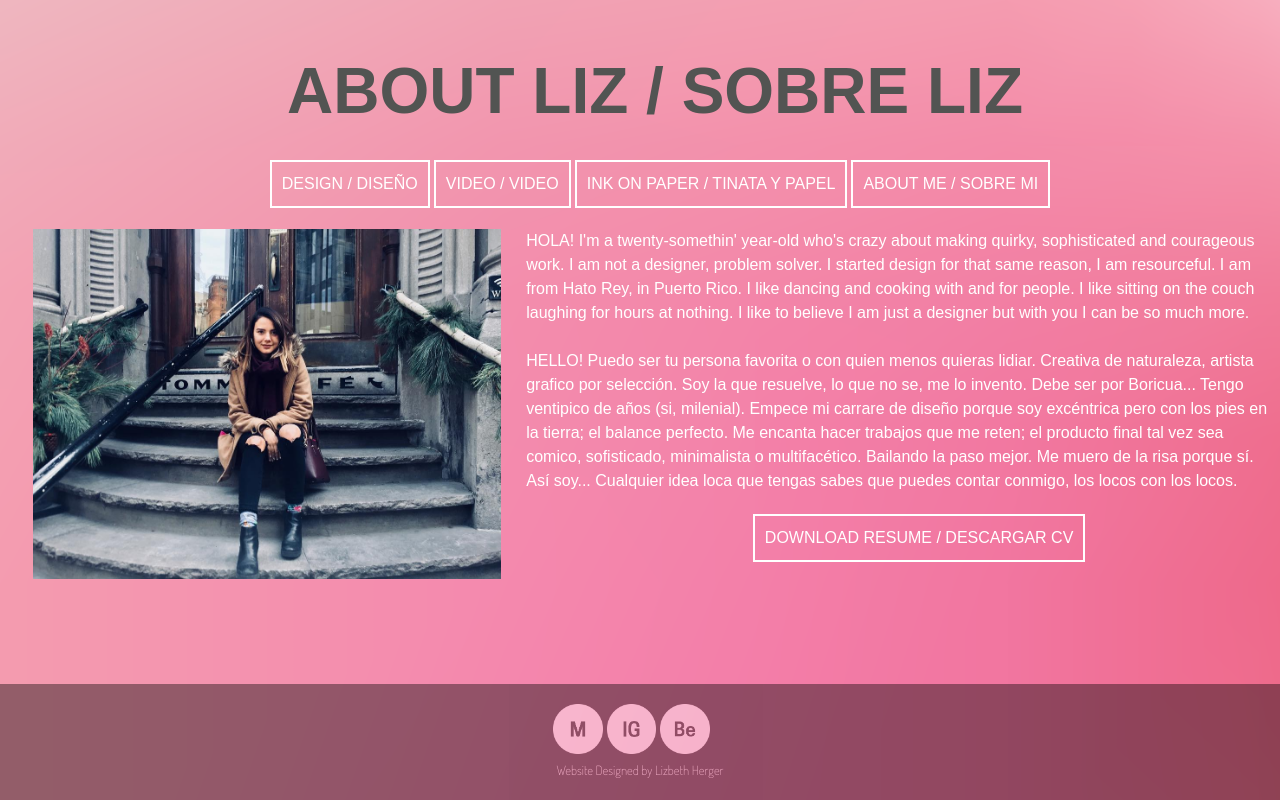
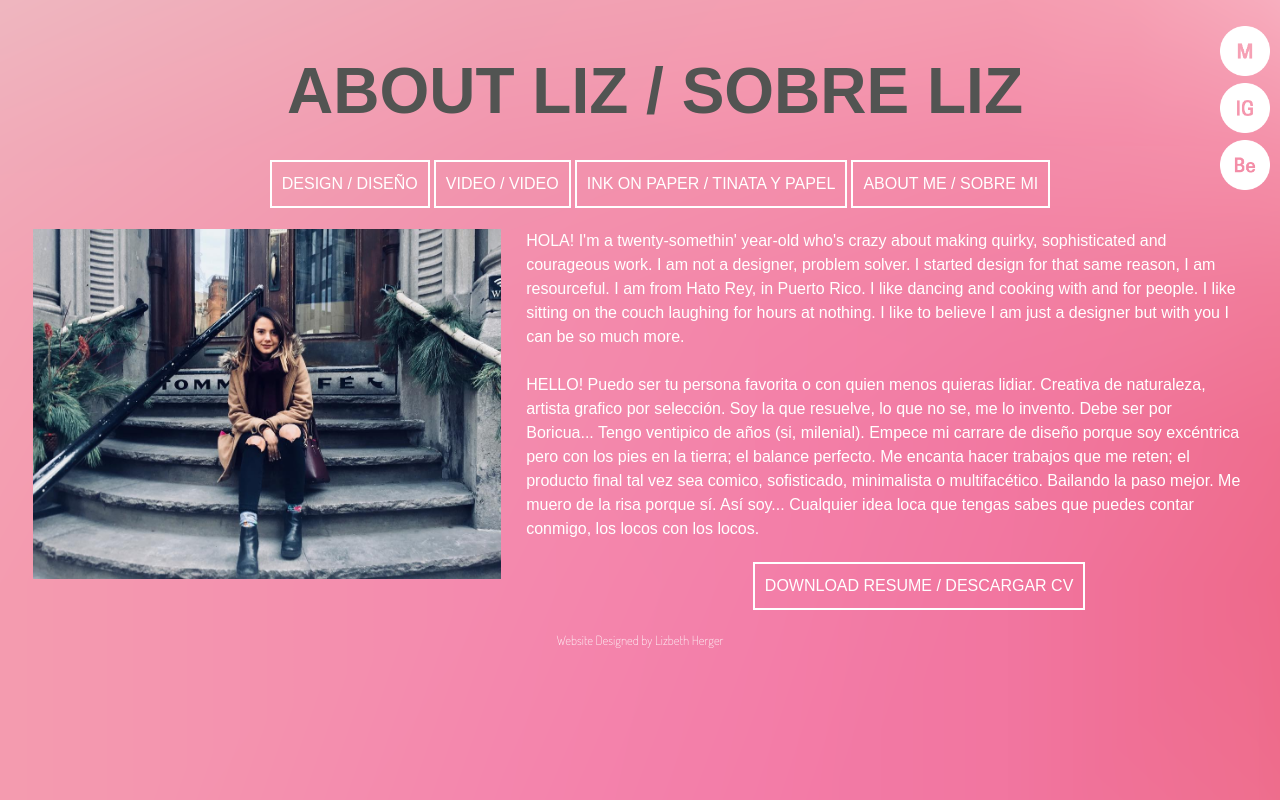
Before and after one commit to lherger/lherger, a PHP site: page /aboutme.html in a window 1280 px wide. Run offline with PHP 8.4, Linux system fonts and the light colour scheme.

Commit message:
Fixed Footer
Finally at the top right
margin in about me paragraph

```diff
--- a/aboutme.html
+++ b/aboutme.html
@@ -19,7 +19,15 @@
 </div>
 -->
 
+<div class="footer-social-icons">
+    <ul class="social-icons">
+        <li> <a href="mailto:lherger@bu.edu" class="social-icon"> <img src="sources/mail.png" style="width: 50px"></img></a></li>
+         <li> <a href="https://www.instagram.com/lizbethherger/" class="social-icon"> <img src="sources/ig.png" style="width: 50px"></img></a></li>
+          <li><a href="https://www.behance.net/lizbethherger" class="social-icon"> <img src="sources/behance.png" style="width: 50px"></img></a></li>
 
+
+    </ul>
+</div>
 
 <h1> ABOUT LIZ / SOBRE LIZ </h1>
 <div class="header">
@@ -83,16 +91,6 @@
 
 <div id="footer">
 
-
-<div class="footer-social-icons">
-    <ul class="social-icons">
-        <li><a href="mailto:lherger@bu.edu" class="social-icon"> <img src="sources/mail.png" style="width: 10%"></img></a></li>
-         <li><a href="https://www.instagram.com/lizbethherger/" class="social-icon"> <img src="sources/ig.png" style="width: 10%"></img></a></li>
-          <li><a href="https://www.behance.net/lizbethherger" class="social-icon"> <img src="sources/behance.png" style="width: 10%"></img></a></li>
-
-
-    </ul>
-</div>
 <p class="footer-text">
 Website Designed by Lizbeth Herger
 </p>
--- /dev/null
+++ b/index.php
@@ -0,0 +1 @@
+<?php header( 'Location: https://hergerburger.com/first.html' ); ?>
--- a/main.css
+++ b/main.css
@@ -9,7 +9,8 @@
 	color: #525452;
 	margin-left: 30px;
 	margin-bottom: 0px;
-	float: block;}
+	float: block;
+	 z-index: -1;}
 
 h2 {font-family: 'Dosis', sans-serif;
 	font-size: 100%;
@@ -83,26 +84,20 @@
 
 
 #footer {
-    position: absolute;
-    bottom: 0;
-    left:0;
-    width: 100%;
-    border: none;
-	background-color: #000;
-	opacity: .4;
-	padding: 20px;
-	display: block;
+    position: relative;
+    bottom: 0px;
+    left: 0px;
+    right: 0px;
+
+	padding: 0px;
+	border: none;
+
 
 }
 
-#footer .icons { margin-left: 50%;
-			text-align: center;
-			display: inline;
-			}
-.icon-links li {
-    display: inline;
 
-}
+
+
 
 #footer .footer-text {	font-family: 'Dosis', sans-serif;
 						font-size: 80%;
@@ -110,10 +105,7 @@
 
 						text-align: center;
 						margin: 0px;}
-#footer ul {padding: 0;
-list-style: none;}
 
-#footer a:hover {opacity:.8;}
 
 
 
@@ -136,39 +128,32 @@
 
     list-style: none;
 }
+
+
 .footer-social-icons {
-
-    display:block;
-
-}
-.social-icon {
-    color: #fff;
-}
-ul.social-icons {
-    margin-top: 0%;
-    margin-left: 43%;
-    margin-bottom: 0px;
-     width: 40%;
-     min-width: 40%;
-}
-.social-icons li {
-    vertical-align: top;
-    display: inline;
-
+	position: fixed;
+	display: inline-block;
+	right: 0px;
+	top: 0px;
+	margin: 10px;
 
 
 }
 
 
 
+
+
+
 .social-icons a {
     color: #fff;
-    text-decoration: none;
+    }
 
 
+.social-icons a:hover {
+    opacity: .5;
+
 }
-
-
 
 
 /* end social media icons */
@@ -595,6 +580,7 @@
 	margin-left: 0px;
 	margin-top: 0px;
 	margin-bottom:0;
+	margin-right: 30px;
 
 }
 
@@ -648,7 +634,7 @@
     max-width:100%;
     margin-left: 3%;
     margin-right: 3%;
-    margin-bottom: 10%; /*center aligned*/
+    margin-bottom: 10px; /*center aligned*/
     padding:0;
     font-size:0; /* Remember to change it back to normal font size if have captions */
     list-style:none;
```
Also changed, not shown: design.html (+8 -8 lines), printmaking.html (+10 -16 lines), video.html (+8 -10 lines), 1 other file.
